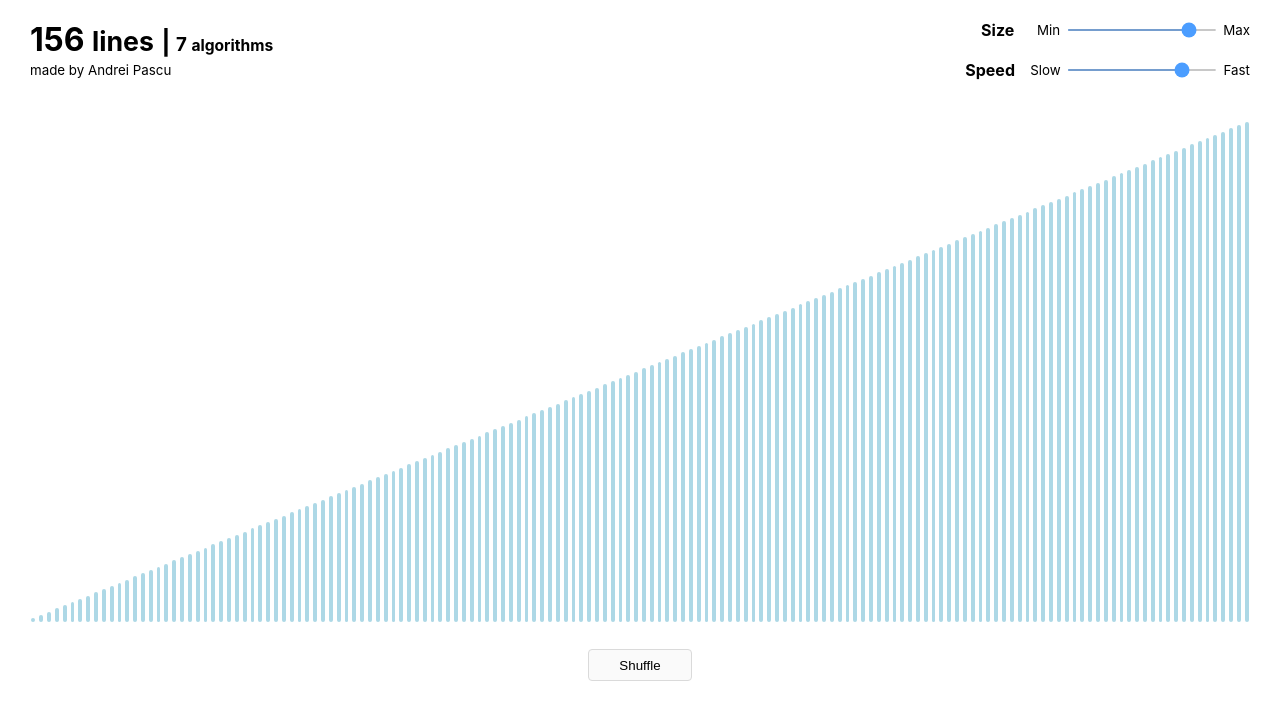
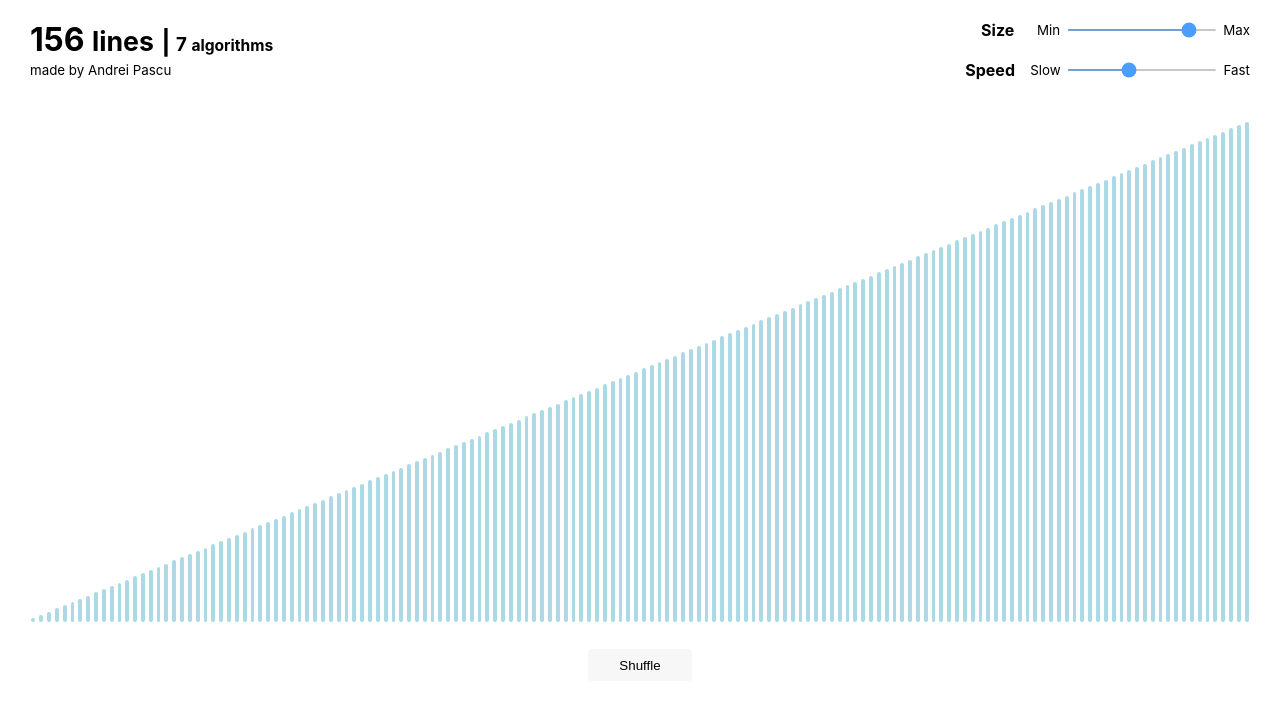
Before and after one commit to andreiui/sorting-visualized, a React (Create React App) app: page / in a window 1280 px wide. Shown: the top 720 px of the page. Built offline with nearby package versions, Linux system fonts and the light colour scheme.

Commit message:
Version 1.0 of sorting project

```diff
--- a/src/sorting/Main.js
+++ b/src/sorting/Main.js
@@ -7,7 +7,7 @@ class Main extends Component {
     super(props);
     this.state = {
       size: "156",
-      speed: "9",
+      speed: "8",
     };
     this.setSize = this.setSize.bind(this);
     this.setSpeed = this.setSpeed.bind(this);
@@ -32,9 +32,16 @@ class Main extends Component {
           speed={this.state.speed}
           setSpeed={this.setSpeed}
         />
-        <Sorting size={this.state.size} speed={this.state.speed} />
+        <Sorting
+          size={this.state.size}
+          speed={this.calculateSpeed(this.state.speed)}
+        />
       </React.Fragment>
     );
+  }
+
+  calculateSpeed(speed) {
+    return (1 / (Math.log2(speed) / 3)) ** 1.5;
   }
 }
 
@@ -79,8 +86,8 @@ class Settings extends Component {
           <input
             id="speed"
             type="range"
-            min="2"
-            max="12"
+            min="4"
+            max="14"
             step="2"
             defaultValue={this.props.speed}
             className="slider-input"
--- a/src/sorting/Sorting.css
+++ b/src/sorting/Sorting.css
@@ -30,20 +30,20 @@ body {
 }
 
 .buttons .button {
-  background: #fafafa;
+  background: #f7f7f7;
   font-weight: lighter;
   width: 104px;
   height: 32px;
   margin: 0 8px 8px 8px;
-  border: 1px #dadada solid;
+  border: none;
   border-radius: 4px;
-  transition: 0.2s;
+  transition: box-shadow 0.2s;
   cursor: pointer;
 }
 
 .buttons .button:hover {
-  border: 1px #262626 solid;
-  box-shadow: 2px 2px 2px #eaeaea;
+  background: #fafafa;
+  box-shadow: 3px 3px 3px #eaeaea;
 }
 
 .buttons .button:active {
@@ -59,6 +59,11 @@ body {
   justify-content: center;
   align-items: center;
   border-radius: 2px;
+}
+
+.status {
+  font-weight: 600;
+  margin: 0;
 }
 
 @media only screen and (max-width: 1100px) {
--- a/src/sorting/Sorting.js
+++ b/src/sorting/Sorting.js
@@ -110,6 +110,7 @@ class Sorting extends Component {
 
     sizeInputSlider.disabled = true;
     speedInputSlider.disabled = true;
+    ms *= this.props.speed;
 
     animations = sort(array, l, u);
 
@@ -228,8 +229,7 @@ class Sorting extends Component {
                 this.state.list.length,
                 shuffleArray,
                 "Shuffling...",
-                12,
-                this.props
+                12
               ),
             })
           }
@@ -256,8 +256,7 @@ class Sorting extends Component {
                   this.state.list.length,
                   button.func,
                   button.active,
-                  button.speed,
-                  this.props
+                  button.speed
                 ),
               })
             }
@@ -268,7 +267,7 @@ class Sorting extends Component {
     } else {
       return (
         <React.Fragment>
-          <h2 className="text">{this.state.method}</h2>
+          <h2 className="status">{this.state.method}</h2>
         </React.Fragment>
       );
     }
```
